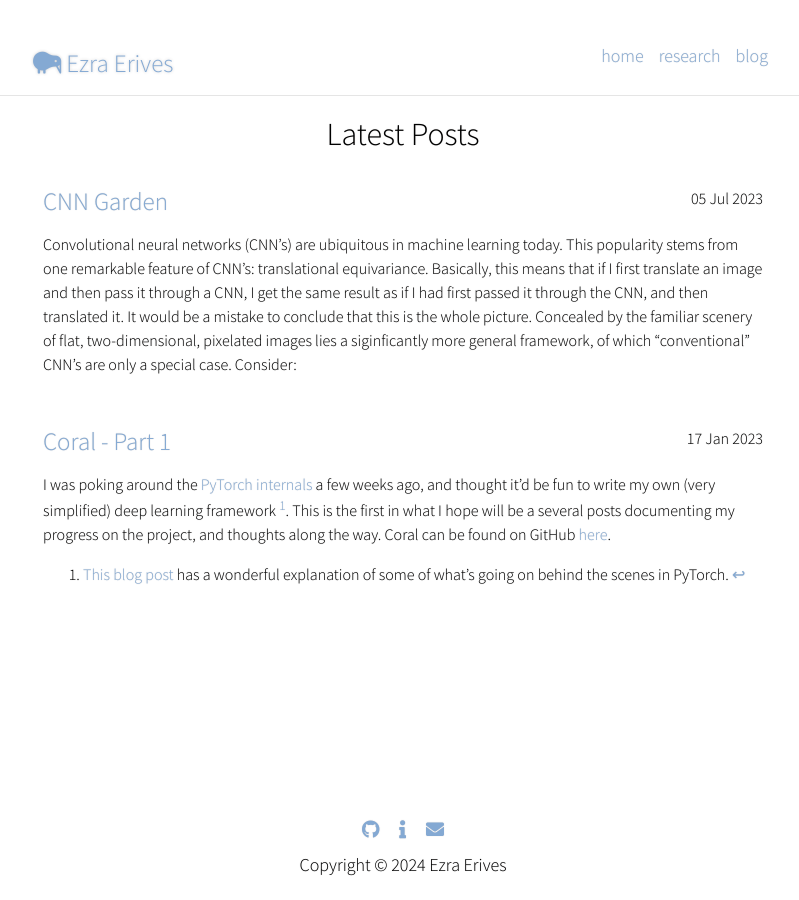
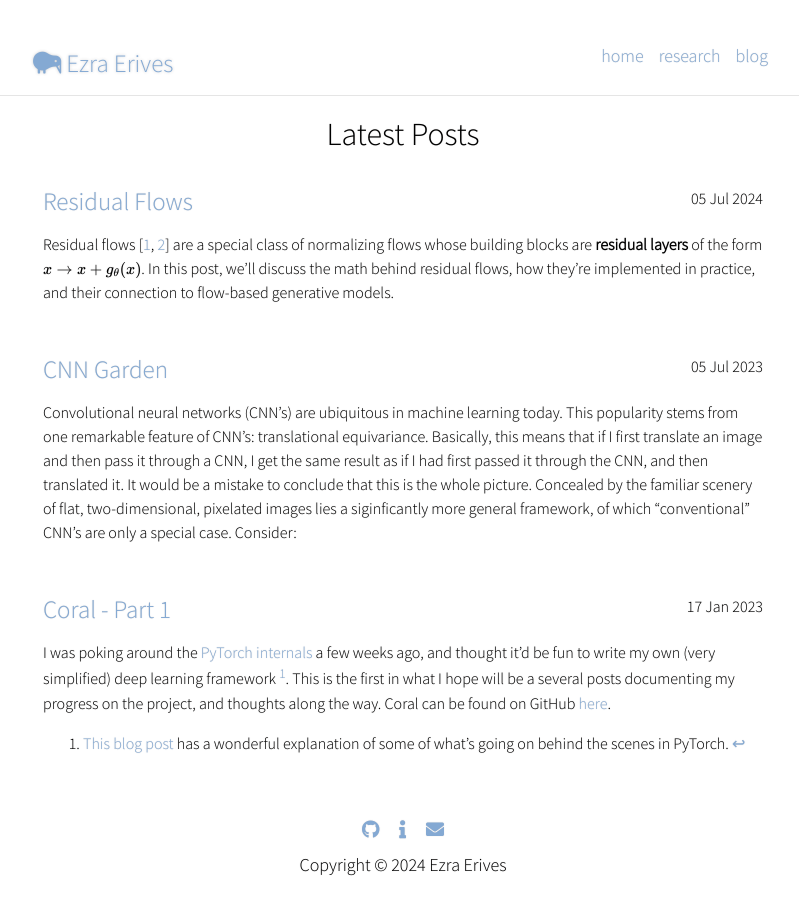
Before and after one commit to eje24/eje24.github.io, a Jekyll site: the page built from blog.html, in a window 1280 px wide. Shown: the whole page, without its empty margins (237-1036 px from the left). Built offline with Jekyll 4.4.1, drawn with Linux system fonts in a browser that asks for light colours; nearby versions of some CDN libraries; some of the changed lines change nothing that is shown.

Commit message:
Add residual flows post

```diff
--- a/_includes/header.html
+++ b/_includes/header.html
@@ -9,14 +9,24 @@
     <!-- <link rel="stylesheet" href="{{ site.baseurl }}/assets/css/styles.css"> -->
     <link rel="stylesheet" type="text/css" href="{{site.baseurl}}/assets/css/main.css">
     <!--KaTeX-->
-    <link rel="stylesheet" href="https://cdn.jsdelivr.net/npm/katex@0.12.0/dist/katex.min.css"
-        integrity="sha384-AfEj0r4/OFrOo5t7NnNe46zW/tFgW6x/bCJG8FqQCEo3+Aro6EYUG4+cU+KJWu/X" crossorigin="anonymous">
-    <script defer src="https://cdn.jsdelivr.net/npm/katex@0.12.0/dist/katex.min.js"
-        integrity="sha384-g7c+Jr9ZivxKLnZTDUhnkOnsh30B4H0rpLUpJ4jAIKs4fnJI+sEnkvrMWph2EDg4"
-        crossorigin="anonymous"></script>
-    <script defer src="https://cdn.jsdelivr.net/npm/katex@0.12.0/dist/contrib/auto-render.min.js"
-        integrity="sha384-mll67QQFJfxn0IYznZYonOWZ644AWYC+Pt2cHqMaRhXVrursRwvLnLaebdGIlYNa"
-        crossorigin="anonymous"></script>
+
+<link rel="stylesheet"
+href="https://cdn.jsdelivr.net/npm/katex@0.12.0/dist/katex.min.css"
+        integrity="sha384-AfEj0r4/OFrOo5t7NnNe46zW/tFgW6x/bCJG8FqQCEo3+Aro6EYUG4+cU+KJWu/X"
+        crossorigin="anonymous">
+    <script defer
+        src="https://cdn.jsdelivr.net/npm/katex@0.12.0/dist/katex.min.js"
+                integrity="sha384-g7c+Jr9ZivxKLnZTDUhnkOnsh30B4H0rpLUpJ4jAIKs4fnJI+sEnkvrMWph2EDg4"
+                        crossorigin="anonymous"></script>
+        <script defer
+            src="https://cdn.jsdelivr.net/npm/katex@0.12.0/dist/contrib/auto-render.min.js"
+                    integrity="sha384-mll67QQFJfxn0IYznZYonOWZ644AWYC+Pt2cHqMaRhXVrursRwvLnLaebdGIlYNa"
+                            crossorigin="anonymous"></script>
+    <style>
+        .katex {
+            font-size: 1.0em; /* Change this value to the desired font size */
+        }
+    </style>
     <script>
         document.addEventListener("DOMContentLoaded", function () {
             renderMathInElement(document.body, {
@@ -35,4 +45,17 @@
             });
         });
     </script>
+    <style>
+        .theorem-box {
+            border: 1px solid #000;
+            padding: 10px;
+            margin: 10px 0;
+            background-color: #f9f9f9;
+            border-radius: 5px;
+        }
+        .theorem-title {
+            font-weight: bold;
+            margin-bottom: 5px;
+        }
+    </style>
 </head>
--- /dev/null
+++ b/_posts/2024-07-05-Residual-Flows.md
@@ -0,0 +1,248 @@
+---
+layout: post
+title: Residual Flows
+author: Ezra
+---
+
+Residual flows [[1](#1), [2](#2)] are a special class of normalizing flows whose building blocks are **residual layers** of the form $ x \to x + g_\theta(x) $. In this post, we'll discuss the math behind residual flows, how they're implemented in practice, and their connection to flow-based generative models.
+
+## Background: Normalizing Flows
+
+A common problem in generative modeling is as follows: given a Gaussian source distribution $p_0$ and target distribution $p_1$, we wish to learn an invertible, bijective transformation $F_\theta$ which maps $p_0$ to $p_1$. Examples of $p_1$ inclue Gaussians, and distributions over images, molecular conformations, [pine trees in Finnish forests](https://math.arizona.edu/~jwatkins/log_Gaussian_Cox_Processes.pdf), etc. (Discrete) normalizing flows parameterize $F_\theta$ as the composition $F_\theta = F^N_\theta \circ \dots \circ F^i_\theta$, from which $\log p_1(F_\theta(x))$ can be computed using the change of variables formula
+
+$$
+\log p_0(x) = \log p^\theta_1(F_\theta(x)) + \log \left\lvert \det \frac{\partial F_\theta(x)}{\partial x}\right\rvert = \log p^\theta_1(F_\theta(x)) + \sum_{k=1}^N \log \left\lvert \det \frac{\partial F_\theta^k(x)}{\partial x}\right\rvert,
+$$
+
+where $\det \frac{\partial F_\theta(x)}{\partial x}$ denotes the Jacobian and $p^\theta_1$ is the approximation of $p_1$ given by $F_\theta$. Provided that the change of variables formula is tractable, normalizing flows can then be trained using maximum likelihood. Significant effort has been dedicated to developing expressive, invertible building blocks $F_\theta^i$ whose Jacobians have tractable log-determinant. Successful approaches include [coupling-based](https://arxiv.org/abs/1605.08803), [autoregressive](https://arxiv.org/abs/1705.07057), and [spline-based](https://arxiv.org/abs/1906.04032) flow architectures. For a more detailed introduction to *discrete* normalizing flows, see Lilian Weng's blogpost [here](https://lilianweng.github.io/posts/2018-10-13-flow-models/).
+
+As it turns out, we can also (and in fact it is productive to so) parameterize  the map $F_\theta$ as the [pushforward](https://en.wikipedia.org/wiki/Pushforward_measure) of $p_0(x)$ by the "flow" of a time-dependent vector field $u_\theta(x,t)$. In this case, there is a continuous change of variables formula given by
+
+$$
+\log p_0(x) = \log p^\theta_1(x) - \int_0^1 \text{Tr}\left(\frac{\partial F_\theta(x)}{\partial x}\right)\, dt.
+$$
+
+Such a parameterization via $u_\theta(x,t)$ is known as a *continuous normalizing flow*, and was introduced first as a [neural ode](https://arxiv.org/abs/1806.07366), and then improved in [FFJORD](https://arxiv.org/abs/1810.01367) via the *Hutchinson trace estimator*, which we will discuss at length later on.
+
+
+## Background: Lipschitz Continuity, Spectral Norm, and Power Iteration
+There are a few ideas to touch on before we can actually talk about residual
+flows. The first is the idea of *Lipschitz continuity*. Basically, a function
+$f: \mathbb{R} \to \mathbb{R}$ is Lipschitz continuous if there's an upper bound
+on how fast $f$ changes value. In other words, there's some constant $K$ so that $|f(x) - f(y)| \le K|x - y|$ is always true. The smallest such value of $K$ is said to be the *Lipschitz constant* of $f$, and is denoted $\text{Lip}(f)$.
+
+<center>
+<img src="{{site.baseurl}}/assets/images/residual.jpeg" alt="drawing" width="600"/>
+<div> Lipschitz continuous functions with successively higher Lipschitz
+constants. The steeper the function, the higher the Lipschitz constant. </div>
+</center>
+
+Of course, we can generalize this idea, and since we'll be thinking about vectors,
+the definition we'll be using involves a function $f: \mathbb{R}^d \to
+\mathbb{R}^d$ which is Lipschitz continuous iff there exists $K$ so that $$\lVert f(x) - f(y) \rVert_2  \le K \lVert x-y \rVert_2 $$. We can now state the useful Banach fixed point theorem.
+
+<div class="theorem-box">
+    <div class="theorem-title"> Banach fixed point theorem </div>
+    <span id="theorem-math"> Let $f: \mathbb{R}^d \to \mathbb{R}^d$ be Lipschitz
+continuous with Lipschitz constant $\text{Lip}(f) = K \in [0,1)$. Then the following are true:
+<ol style="margin-top:-1px; margin-left:-15px; margin-bottom:-1px;">
+    <li> there exists a unique fixed point $x^\ast$ which satisfies $f(x^\ast) = x^\ast$, </li>
+    <li> the series $\{x_n\}_{n=1}^\infty$  given by arbitrary $x_0$ and
+$x_n \triangleq f(x_{n-1})$ converges to $x^\ast$, and </li>
+   <li> the speed of convergence is given by $\lVert x^\ast - x_n \rVert \le \frac{K^n}{1-K}\lVert x_1 - x_0 \rVert$. </li>
+</ol>
+
+</span>
+</div>
+
+Moving on, suppose that $f$ is linear, and because it's linear, let's call it $T$
+instead. We care about the linear case because we'll eventually be thinking
+about neural networks which contain linear layers. What has to be true about $T$ for it to be Lipschitz continuous, and if it is, what is the Lipschitz constant? Writing down the inequality $$\lVert T(x) - T(y) \rVert_2  \le K \lVert x-y \rVert_2 $$, and using the fact that since $T$ is linear, $T(x) - T(y) = T(x-y)$, we see that for any such $x,y$, $\lVert T(x-y) \rVert \le K\lVert x-y \rVert $. Writing $z \triangleq x - y$, we find that for any such $z$, $\lVert Tz \rVert \le K \lVert z \rVert$. Thus, $K$ must simply satisfy $K \le \lVert T \rVert_2 \triangleq \inf_z \frac{\lVert Tz \rVert_2}{\lVert z \rVert_2}$. This value $\lVert T \rVert_2$ is known as the *spectral norm* of $T$.
+
+As it turns out, the spectral norm of a matrix is equal to its largest singular
+value $\sigma_1$ (singular values generalize eigenvalues to non-square matrices), which can be computed using a technique called *power iteration*. The idea is to initialize $x_0$ arbitrarily, and to generate $$ \{ x_n \}_{n=1}^\infty$$ by $x_n \triangleq \frac{Tx_{n-1}}{\lVert Tx_{n-1} \rVert_2}$ (in other words, the normalized "orbit" of $x_0$). If the projection of $x_0$ onto the right singular vector (think: eigenvector, but for non-square matrix) is non-zero, then the [Rayleigh quotients](https://en.wikipedia.org/wiki/Rayleigh_quotient) will converge to the square of the largest singular value $\sigma_1$. When we cannot guarantee the non-zero projection constraint, we can only say that the Rayleigh quotients converge to some lower bound on $\sigma_1$.
+
+
+## Residual Flows as Normalizing Flows
+With residual flows, the idea is to parameterize our normalizing flow map as $F_\theta = F_\theta^1
+\circ \dots \circ F_\theta^N$, where each layer is of the form $F_\theta^i: x \to x + g_i^\theta(x)$ and where $g_\theta(x)$ **is Lipschitz continuous with Lipschitz constant less than one**. This Lipschitz constraint, and the proposed implementation, is the big idea here which allows the residual form of the $F_\theta^i$ to function as a normalizing flow.
+
+**Invertibility.** To see that $F_\theta$ is invertible, it suffices to show
+that $F^i_{\theta}: x \to x + g^i_\theta(x)$ is invertible for each $i$. Let $y
+\in \mathbb{R}^d$. Then we would like to show that there exists a unique $x \in
+\mathbb{R}^d$ satisfying $y
+= F^i_{\theta}(x) = x + g^i_\theta(x)$. Then $x$ is a fixed point of the map $h: x \to y -
+g^i_\theta(x)$. Note that since $g^i_\theta(x)$ is Lipschitz continuous with
+constant $K < 1$, $h$ is also Lipschitz continuous with Lipschitz constant
+$\tilde{K} = K < 1$. Thus, the Banach fixed point theorem guarantees that $h$ has a
+unique fixed point, and in turn that a unique $x$ exists. As $y$ was arbitrary, we
+conlude that each of the $F_\theta^i$, and thus $F$ as well, are invertible.
+
+**Tractable Log-Det-Jac.** The change of variables formula says that
+\\[\log p_0(x) = \log p_1(x) + \log \left\lvert \det \frac{\partial
+F_\theta^i(x)}{\partial x}\right\rvert \\]
+where $p_0$ where $$ p_1 \triangleq {[F_\theta^i]}_\sharp (p_0) $$ is the *pushforward* of $p_0$ by $F_\theta^i$. Intuitively, the application of $F_\theta^i$ will stretch and squish the distribution of initial distribution $p_0$ of $x$'s, giving $p_1$. The change of variables formula makes this squish factor precise. Thus, it's important that we know how to evaluate the logarithm of the absolute value of the determinant of the Jacobian (log-det-Jac) $$ \frac{\partial
+F_\theta^i(x)}{\partial x} $$. The thing to do is to observe that
+\\[
+\begin{aligned}
+\log \left\lvert \det \frac{\partial F_\theta^i(x)}{\partial x}\right\rvert =
+\log \left\lvert \det \frac{\partial}{\partial x}\left(x + g_\theta^i(x)\right)\right\rvert =
+\log \left\lvert \det \left(I + \frac{\partial g_\theta^i(x)}{\partial x}\right)\right\rvert =
+\text{Tr}\log \left(I + \frac{\partial g_\theta^i(x)}{\partial x}\right).
+\end{aligned}
+\\]
+Here, the use of $\log$ on the right-most side denotes the matrix-logarithm (the
+inverse of the exponential map).  Writing $$ J_g(x) \triangleq \frac{\partial g_\theta^i(x)}{\partial x} $$ (dropping the subscript for brevity), we can expand the RHS as a power series
+via
+\\[
+\text{Tr}\log \left(I + J_g(x)\right) =
+\text{Tr} \left(\sum_{k=0}^\infty \frac{(-1)^k}{k}J_g(x)^k\right).
+\\]
+The only problem now is that this is an infinite series, so we cannot possibly
+evaluate it completely in its current form. The authors of i-ResNet ([[1](#1)]) propose to do
+the following:
+<ol>
+<li> Pick some reasonable $N$ and truncate the series after $N$ terms. </li>
+<li> Estimate the trace of the resulting truncated series using the unbiased <a href="https://en.wikipedia.org/wiki/Trace_(linear_algebra)#Stochastic_estimator">Hutchinson trace estimator</a> (see below). </li>
+</ol>
+The issue with truncation is that the terms decay exponentially in the
+Lipschitz constant of $g_\theta^i$ (this follows from the fact that $\lVert
+J_g(x)^k \rVert_2 \le K^k$), so that the closer $K$ is to one, the slower the
+convergence of the series is. There is therefore a tradeoff between the accuracy
+or *bias* incurred by the truncation, and the computation neeed.
+
+## The Hutchinson Trace Estimator
+
+Once we have chosen some value of $N$ to truncate the series at, it is still
+computationally expensive to compute the trace
+
+\\[
+\text{Tr} \left(\sum_{k=0}^N \frac{(-1)^k}{k}J_g(x)^k\right).
+\\]
+Why is this difficult? Consider the simpler problem of computing $\text{Tr}
+(J_g(x))$. Since $J_g(x) = \frac{\partial g_\theta^i(x)}{\partial x}$, the trace $\text{Tr}
+(J_g(x))$ is given by the sum $$ \sum_i \frac{\partial g(x)_i}{x_i} $$. This requires
+$d$ (the dimensionality of $x$) separate backward passes through autograd which
+is expensive. It gets even worse because our actual summation involves
+$N + 1$ such terms. The fact that the other terms $J_g(x)^k$ are powers of the Jacobian fortunately does not complicate the situation too much: since the product of Jacobians corresponsds to the Jacobian of the composition, we find that $J_g(x)^k = J_{g^{\circ k}}(x)$ (where $g^{\circ k}$ denotes $g$ composed with itself $k$ times). The idea is then to give up on computing this trace exactly,
+and instead settle for an unbiased Monte-Carlo estimate of the trace. The
+technique, known as the Hutchinson trace estimator is to exploit the fact that for any matrix $A$
+
+\\[
+\text{Tr}(A) = \mathbb{E}_{v} \left[v^T A v \right],
+\\]
+where $v \in \rr^d$ is any random vector with mean zero and identity covariance
+(usually we just take $v \sim \mathcal{N}(0,I)$). At first glance, it seems like
+this doesn't actually solve the problem: $v^T J_g(x) v$ still requires us to
+know $J_g(x)$, and if anything, requires the whole matrix rather than just the
+diagonal entries. The clever trick is that the matrix-vector product $J_g(x)v$
+is equal to $\frac{\partial (g(x)^Tv)}{\partial x}$, and since $g(x)^T$ is a
+scalar, $\frac{\partial (g(x)^Tv)}{\partial x}$ can be computed is a single
+backwards pass of autograd. We can then dot this result with $v^T$ to obtain
+$v^T J_g(x) v$. If we assume the cost of autograd to be constant, then this simple trick reduces the trace computation from $\mathcal{O}(dN)$ to $\mathcal{O}(rN})$, where $r$ is the number of random vectors used to approximate the expectation. It is so effective that it's the
+standard way of training [continuous normalizing flows](https://arxiv.org/abs/1810.01367), and in obtaining unbiased density estimates with other flow-based models like diffusion models.
+
+It's very nice that the Hutchinson trace estimator is unbiased, but we would
+like to be able to say something about its variance as well. The following
+result provides an upper bound on the variance.
+
+
+<div class="theorem-box">
+    <div class="theorem-title"> Variance of Hutchinson trace estimator (Lemma 9, <a href="#3">[3]</a>)</div>
+    <span id="theorem-math">  If $v$ is sampled from the Gaussian
+distribution $\mathcal{N}(0,I)$ (so that
+$\mathbb{E} [v] = 0$ and $\text{Cov}(v) = I$), then for any symmetric matrix
+$A$, $\text{Var}(v^TAv) = 2\lVert A \rVert_F$.</span>
+</div>
+Here $\lVert A \rVert_F$ is the *Frobenius norm* $\sqrt{\sum_{ij} A_{ij}^2}$, which is just the usual ($L_2$) vector norm if we "reshape" our matrix into a vector. In our case, we have $A = \frac{(-1)^k}{k}J_g(x)^k = \frac{(-1)^k}{k}J_{g^{\circ k}}(x)$. Since the Lipschitz constant $K$ of $g$ is less than one, it's not too hard to show that the magnitudes of the columns of $J_g(x)$ (and thus of $J_g(x)^k$ as well) are at most one. It follows that $\lVert J_g(x)^k \rVert_F^2 \le d$. Then
+
+$$
+\text{Var} \left[ v^T \left( \sum_{k=0}^{N} \frac{(-1)^k}{k} J_g(x)^k \right) v \right] \le 2 \left \lVert \sum_{k=0}^{N} \frac{(-1)^k}{k} J_g(x)^k \right \rVert_F \le 2 \sum_{k=0}^N \frac{(-1)^k}{k} \left \lVert  J_g(x)^k \right \rVert_F = \mathcal{O}(H_N \sqrt{d}),
+$$
+
+where the second inequality follows from the triangle inequality and where $H_N \triangleq \sum_{k=0}^N \frac{1}{N}$.
+
+
+## Unbiased Roulette Estimator
+
+The issue with the truncation performed by i-ResNet is that the expectation of the resulting estimator is the trace of the truncated series, rather than the trace of the whole series. The authors of [[2](#2)] fix this issue by no longer truncating the series at some fixed cutoff. The idea is instead to flip some possibly biased coin until it comes up tails. If $N$ is the number of flips until we get a tails, then we truncate after the first $N$ terms. We then compute proceed as usual with the Hutchinson trace estimator applied to the resulting truncated series.
+
+The resulting *Roulette estimator* is given by sampling $N$ via the coin flip procedure described, sampling $v$ from e.g. $\mathcal{N}(0,I)$ and computing
+
+$$
+v^T \left( \sum_{k=0}^{N} \frac{(-1)^k}{k\mathbb{P}[N \ge k]} J_g(x)^k \right) v.
+$$
+
+This works because the expected value of the estimator is given by
+
+$$
+\mathbb{E}_{N, v} \left[ v^T \left( \sum_{k=0}^{N} \frac{(-1)^k}{k\mathbb{P}[N \ge k]} J_g(x)^k \right) v \right]
+= \mathbb{E}_{v}\left[v^T \mathbb{E}_N \left[\left( \sum_{k=0}^{N} \frac{(-1)^k}{k\mathbb{P}[N \ge k]} J_g(x)^k \right) \right] v \right],
+$$
+
+which expands to
+
+$$
+\mathbb{E}_{v}\left[v^T \left( \sum_{k=0}^{N} \frac{(-1)^k}{k\cancel{\mathbb{P}[N \ge k]}} J_g(x)^k\cancel{\mathbb{P}[N \ge k]} \right) v \right] = \mathbb{E}_{v}\left[v^T \left( \sum_{k=0}^{N} \frac{(-1)^k}{k} J_g(x)^k \right) v \right] = \text{Tr}\left( \sum_{k=0}^{N} \frac{(-1)^k}{k} J_g(x)^k \right).
+$$
+
+Thus, the Roulette estimator is unbiased! This is the approach taken by the authors of [[2](#2)]. The resulting approach (along with some other changes) amounts to an improved i-ResNet, and is given the name *residual flow*. They find that the bias of the non-Roulette estimator used by i-ResNet causes the model to learn to optimize the likelihood given by the *truncated* series rather than the full series. At inference time, the model performs worse than would be expected.
+
+<center>
+<img src="{{site.baseurl}}/assets/images/residual_graph.png" alt="drawing" width="600"/>
+<div> The i-ResNet optimizes a biased version of the true objective at training time, and performs considerably worse at inference time. The corresponding residual flow, which uses the Roulette estimator does not display this discrepancy.</div>
+</center>
+
+## Implementing the Lipschitz Constraint
+
+Up to this point, we've been making the assumption that our neural networks $g_\theta^i(x)$ have been had Lipschitz constant less than one. How do we actually accomplish this? The idea is that after every training iteration, after the weights $\theta$ have been updated, we need to "renormalize" $g_\theta^i(x)$. To ensure that $\text{Lip}(g_\theta^i)$ is at most some constant $c < 1$, we conservatively enforce the property that each linear layer of $g_\theta^i$ has Lipschitz constant at most one.
+
+Recall that $g_\theta^i$ is the composition of some number of linear layers $W_j^i$ and some number of non-linearities $\varphi_j^i$ so that it looks something like
+
+$$
+g_\theta^i = \varphi_2^i \circ W_2^i \circ \varphi_1^i \circ \circ W_1^i.
+$$
+
+We will assume that the non-linearities $\varphi_j^i$ (having no trainable weights) have been chosen so as to guarantee the Lipschitz costraint already. The authors of [[2](#2)] propose the LipSwish non-linearity which has desirable saturation properties (large second derivative) when the Lipschitz constant is high. To make sure that $\text{Lip}(W_j^i) \le c < 1$, after every optimization step we use power iteration and the Rayleigh quotient to approximate its Lipschitz constant $\tilde{\sigma}$ (recall that this is equivalent to computing the largest singular value), and then multiply $W_j^i$ by $\frac{c}{\sigma}$ if necessary (if $\sigma > c$).
+
+Recall however that power iteration only yields a lower bound on the true value $\sigma$ of the largest singular value, so we cannot be completely sure that the resulting weight matrix has Lipschitz constant less than $c$. To the best of my understanding, this only occurs when the power iteration is initialized poorly (the projection of the initial vector onto the right-singular vector corresponding to the maximal singular value is zero), and that this poor initialization happens with probability zero if initialized randomly and appropriately. I could be mistaken though - feel free to let me know if the lower bound is due to some other reason.
+
+
+Nevertheless, the authors of [[1](#1)] find that in practice that this scheme works nearly perfectly, and that the resulting networks $g_\theta^i(x)$ have Lipschitz constant at most the value of the chosen $c$. Note here that conservatively enforcing the desired Lipschitz constraint on all layers as a means to indirectly enforce the same constraint on the map $g_\theta^i(x)$ could be limiting, and the authors admit that it might be a good idea to take a look into enforcing the property more directly.
+
+## Connections to Flow-Based Generative Models
+
+Residual flows are *discrete* normalizing flows: they model the map $F_\theta$ as the discrete composition $F_\theta \triangleq F_\theta^N \circ \dots \circ F_\theta^1$. Recall that continuous normalizing flows parameterize via a time-dependent vector field $u_\theta(x,t)$. This is conceptually the same approach taken by diffusion models (more generally: score-based generative models), and, recently, with models trained with flow matching. We will use the term *flow-based generative model* as an umbrella term for these models.
+
+
+If we imagine placing a particle at a point $(x,t)$, and letting the vector field transport the particle in time and space, we recover the "flow" of the vector field. Initial value problems, from ordinary differential equations, basically ask: if I start at $(x_0, t_0)$, and I "travel" or "flow" along the vector field for time $\Delta t$, where do I end up? Sampling from flow based generative models involves solving such a problem. With diffusion, for example, we sample $x_0$ from a Gaussian and set $t$ to be some arbitrarily large value, and then follow the [probability flow ode](https://mingxuan-yi.github.io/blog/2023/prob-flow-ode/) to time $t=0$ at which point, if our model is perfect, we would have obtained a sample from the data distribution. In special cases, when the form of $u_\theta(x,t)$ is particularly simply, it is possible to find a closed-form answer to this question. In general, and especially when our vector field is parameterized as a neural network like $u_\theta(x,t)$ is, we must approximate the solution to this problem.
+
+Now the big idea is that we can approximate a particle's trajectory by repeatedly taking small steps in the direction of the vector field $u_\theta(x,t)$. This amounts to repeatedly making updates of the form
+
+$$
+\begin{aligned}
+x &\to x + hu_\theta(x,t),\\
+t & \to t + h.
+\end{aligned}
+$$
+
+Here, $h$ is the *step size*. If we decrease our step size $h$, we approximate the true trajectory more faithfully (more accurate), but we must take more steps to travel a fixed distance in time (more expensive). Simple integrators like the one shown above are known as Euler integrators, and are the simplest of the much broader class of [*Runge-Kutta* methods](https://en.wikipedia.org/wiki/Runge%E2%80%93Kutta_methods). The whole point is that these Euler integrators are effectively a residual flow with $g_\theta(x,t)$ given by
+
+$$
+g_\theta^t(x) \triangleq hu_\theta(x,t),
+$$
+
+provided that $\text{Lip}(u_\theta(x,t)) < 1$ (as a function of $x$). Thus, the capacity of residual flows to approximate various flow-based generative models comes down to the Lipschitz constants of their learned vector fields. For now, we will stop here.
+
+**Disclaimer**: All mistakes and types are my own. If you think you've found one, please let me know and I'll fix it.
+
+
+## References
+<a id="1">[1]</a> Jens Behrmann et al. Invertible Residual Networks. 2019. arXiv: 1811.00995 [cs.LG].
+
+<a id="2">[2]</a> Ricky T. Q. Chen et al. Residual Flows for Invertible Generative Modeling. 2020. arXiv:
+1906.02735 [stat.ML]
+
+<a id="3">[3]</a> Haim Avron and Sivan Toledo. “Randomized algorithms for estimating the trace of an implicit
+symmetric positive semi-definite matrix”. In: Journal of the ACM (JACM) 58.2 (2011), pp. 1–
+34.
```
Also changed, not shown: assets/images/residual.jpeg (added), assets/images/residual_graph.png (added), 1 other file.
